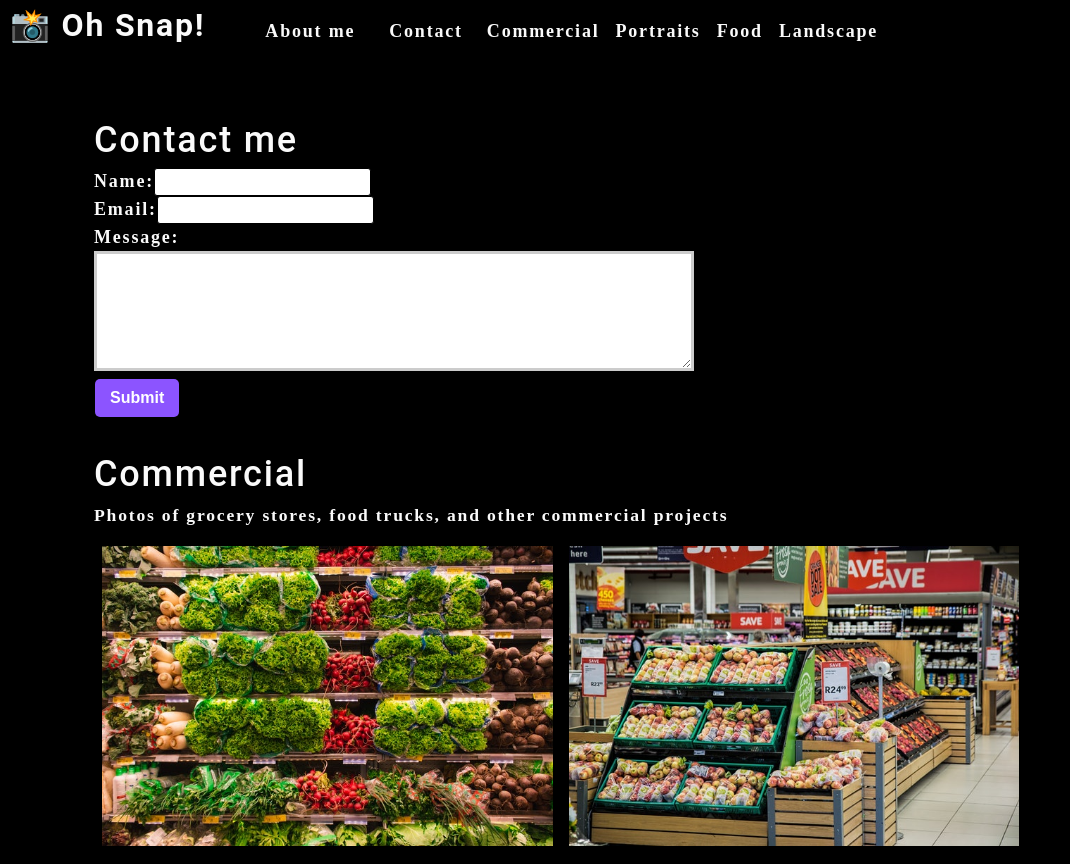
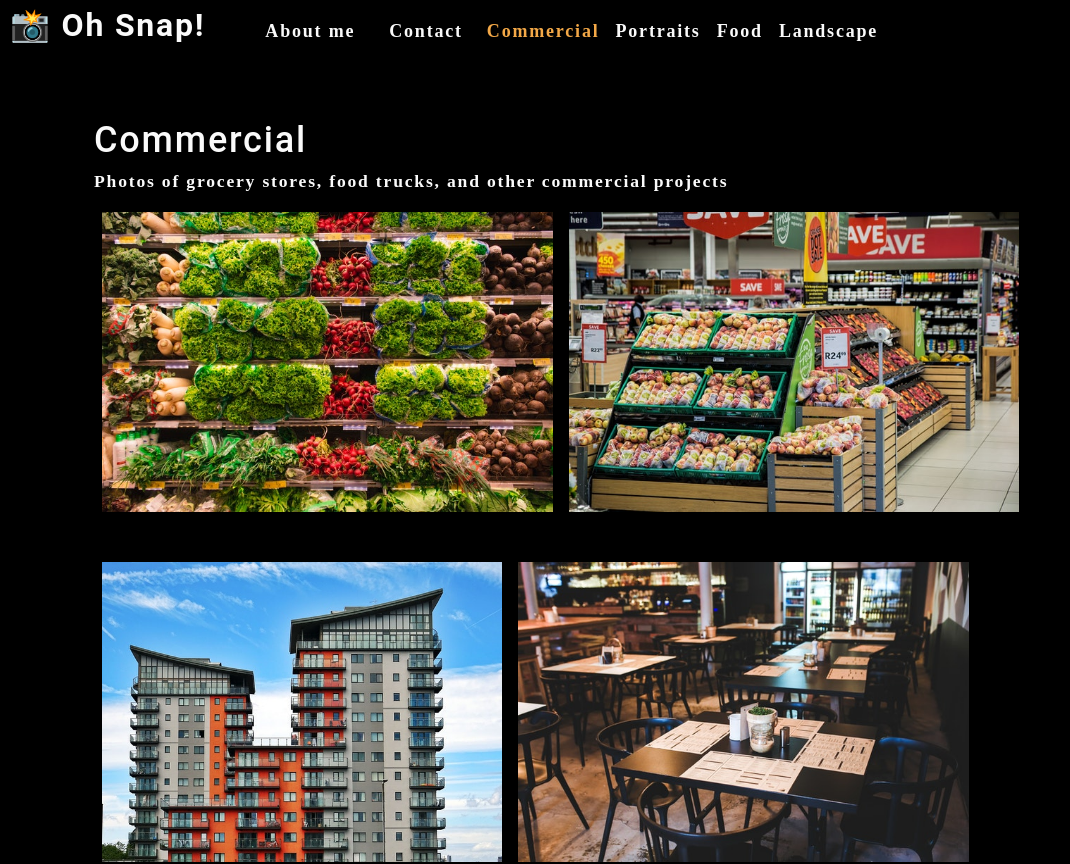
Before and after one commit to jdrobs19/photo-port, a React (Create React App) app: page / in a window 1280 px wide. Shown: the top 864 px of the page, without its empty margins (0-1070 px from the left). Built offline with nearby package versions, Linux system fonts and the light colour scheme.

Commit message:
conditional rendering and formatting

```diff
--- a/src/App.js
+++ b/src/App.js
@@ -5,6 +5,9 @@
 import ContactForm from './components/Contact';
 
 function App() {
+
+  const [contactSelected, setContactSelected] = useState(false);
+
   const [categories] = useState([
     {
       name: 'commercial',
@@ -23,11 +26,18 @@
         categories={categories}
         setCurrentCategory={setCurrentCategory}
         currentCategory={currentCategory}
+        contactSelected = {contactSelected}
+        setContactSelected = {setContactSelected}
       ></Nav>
       <main>
-        <ContactForm></ContactForm>
-        <Gallery currentCategory={currentCategory}></Gallery>
-        <About></About>
+        {!contactSelected ? (
+          <>
+            <Gallery currentCategory={currentCategory}></Gallery>
+            <About></About>
+          </>
+        ) : (
+            <ContactForm></ContactForm>
+          )}
       </main>
     </div>
   );
--- a/src/components/Contact/index.js
+++ b/src/components/Contact/index.js
@@ -1,16 +1,36 @@
 import React, { useState } from 'react';
+import { validateEmail } from '../../utils/helpers';
 
 function ContactForm() {
 
-    const [formState, setFormState] = useState({name: '', email: "", message: ''});
+    const [formState, setFormState] = useState({ name: '', email: "", message: '' });
 
-    const {name, email, message} = formState;
+    const { name, email, message } = formState;
 
-    function handleChange(e){
-        setFormState({...formState, [e.target.name]: e.target.value})
+    const [errorMessage, setErrorMessage] = useState('');
+
+    function handleChange(e) {
+        if (e.target.name === 'email') {
+            const isValid = validateEmail(e.target.value);
+            console.log(isValid);
+            if (!isValid) {
+                setErrorMessage('Your email is invalid');
+            }
+            else {
+                if (!e.target.value.length) {
+                    setErrorMessage(`${e.target.name} is required`);
+                } else {
+                    setErrorMessage('');
+                }
+            }
+        }
+
+        if (!errorMessage) {
+            setFormState({ ...formState, [e.target.name]: e.target.value });
+        }
     }
 
-    function handleSubmit(e){
+    function handleSubmit(e) {
         e.preventDefault();
         console.log(formState);
     }
@@ -21,16 +41,21 @@
             <form id="contact-form" onSubmit={handleSubmit}>
                 <div>
                     <label htmlFor="name">Name:</label>
-                    <input type="text" name="name" defaultValue={name} onChange={handleChange}/>
+                    <input type="text" name="name" defaultValue={name} onBlur={handleChange} />
                 </div>
                 <div>
                     <label htmlFor="email">Email:</label>
-                    <input type="email" name="email" defaultValue={email} onChange={handleChange}/>
+                    <input type="email" name="email" defaultValue={email} onBlur={handleChange} />
                 </div>
                 <div>
                     <label htmlFor="message">Message:</label>
-                    <textarea name="message" rows="5" defaultValue={message} onChange={handleChange}/>
+                    <textarea name="message" rows="5" defaultValue={message} onBlur={handleChange} />
                 </div>
+                {errorMessage && (
+                    <div>
+                        <p className="error-text">{errorMessage}</p>
+                    </div>
+                )}
                 <button type="submit">Submit</button>
             </form>
         </section>
--- a/src/components/Nav/index.js
+++ b/src/components/Nav/index.js
@@ -6,13 +6,15 @@
     categories = [],
     setCurrentCategory,
     currentCategory,
+    contactSelected,
+    setContactSelected
   } = props;
 
 
-  const handleClick = (item) => {
-    console.log(item);
-    return item;
-  };
+  // const handleClick = (item) => {
+  //   console.log(item);
+  //   return item;
+  // };
 
   return (
     <header className="flex-row px-1">
@@ -24,25 +26,26 @@
       <nav>
         <ul className="flex-row">
           <li className="mx-2">
-            <a data-testid="about" href="#about">
+            <a data-testid="about" href="#about" onClick = {()=> setContactSelected(false)}>
               About me
             </a>
           </li>
-          <li className={"mx-2"}>
-            <span onClick={() => handleClick('Contact')}>
+          <li className={`mx-2 ${contactSelected && 'navActive'}`}>
+            <span onClick={() => setContactSelected(true)}>
               Contact
             </span>
           </li>
           {categories.map((category) => (
             <li
               className={`mx-1 ${
-                currentCategory.name === category.name
+                currentCategory.name === category.name && !contactSelected && `navActive`
                 }`}
               key={category.name}
             >
               <span
                 onClick={() => {
                   setCurrentCategory(category);
+                  setContactSelected(false);
                 }}
               >
                 {capitalizeFirstLetter(category.name)}
```
Also changed, not shown: 1 other file (tests, documents, lock files or other folders).
